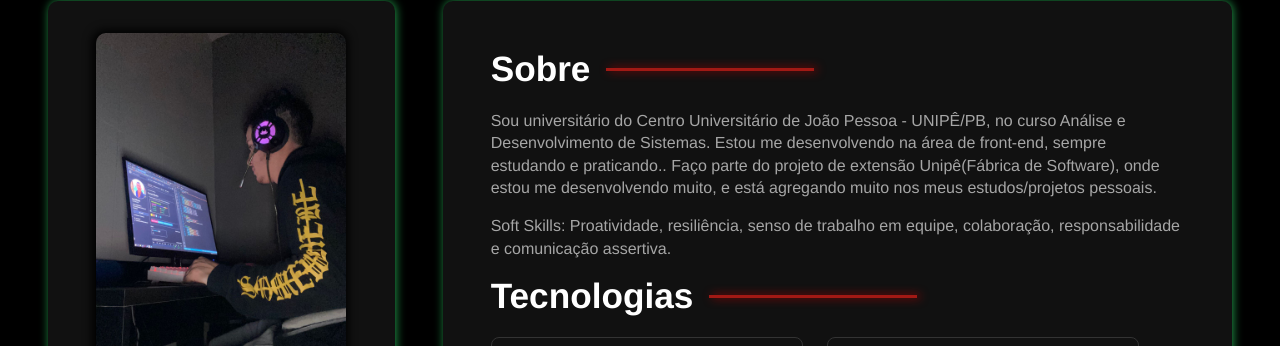
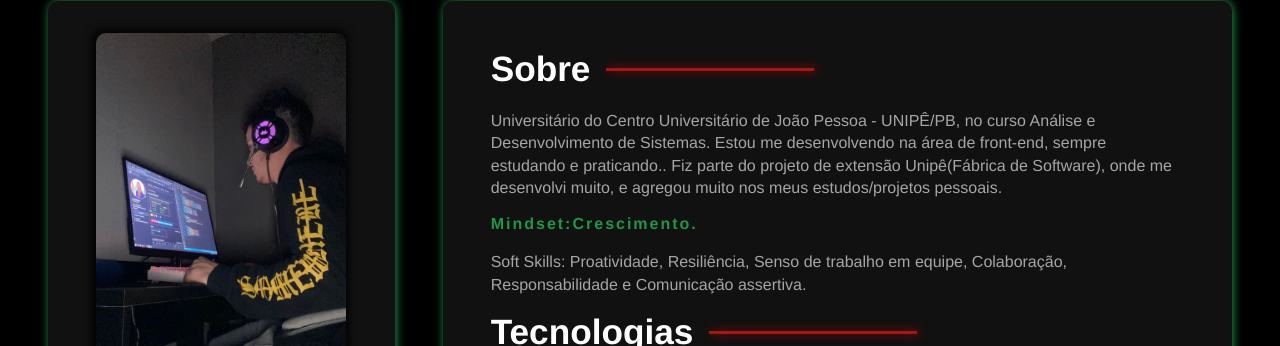
Before and after one commit to LeviOliveir4/PortfolioAlpha, a React (Vite) app: page / in a window 1280 px wide. Shown: the part 148-494 px from the top of the page. Built offline with nearby package versions, Linux system fonts and the light colour scheme.

Commit message:
Ajustando o About

```diff
--- a/src/components/AboutContainer.jsx
+++ b/src/components/AboutContainer.jsx
@@ -2,9 +2,10 @@
 const AboutContainer = () => {
   return <section className="about-container">
     <h2>Sobre</h2>
-    <p>Sou universitário do Centro Universitário de João Pessoa - UNIPÊ/PB, no curso Análise e Desenvolvimento de Sistemas. Estou me desenvolvendo na área de front-end, sempre estudando e praticando.. Faço parte do projeto de extensão Unipê(Fábrica de Software), onde estou me desenvolvendo muito, e está agregando muito nos meus estudos/projetos pessoais.</p>
-
-    <p>Soft Skills: Proatividade, resiliência, senso de trabalho em equipe, colaboração, responsabilidade e comunicação assertiva.</p>
+    <p>Universitário do Centro Universitário de João Pessoa - UNIPÊ/PB, no curso Análise e Desenvolvimento de Sistemas. Estou me desenvolvendo na área de front-end, sempre estudando e praticando.. Fiz parte do projeto de extensão Unipê(Fábrica de Software), onde me desenvolvi muito, e agregou muito nos meus estudos/projetos pessoais. </p>
+    <strong>Mindset:Crescimento.</strong>
+    <br />
+    <p>Soft Skills: Proatividade, Resiliência, Senso de trabalho em equipe, Colaboração, Responsabilidade e Comunicação assertiva.</p>
 
   </section>;
 
--- a/src/styles/main.sass
+++ b/src/styles/main.sass
@@ -28,3 +28,7 @@ a, svg
     100%
         transform: translateY(0) rotateY(0)
         opacity: 1
+
+strong
+    color: variables.$green-code
+    letter-spacing: 2px
```
